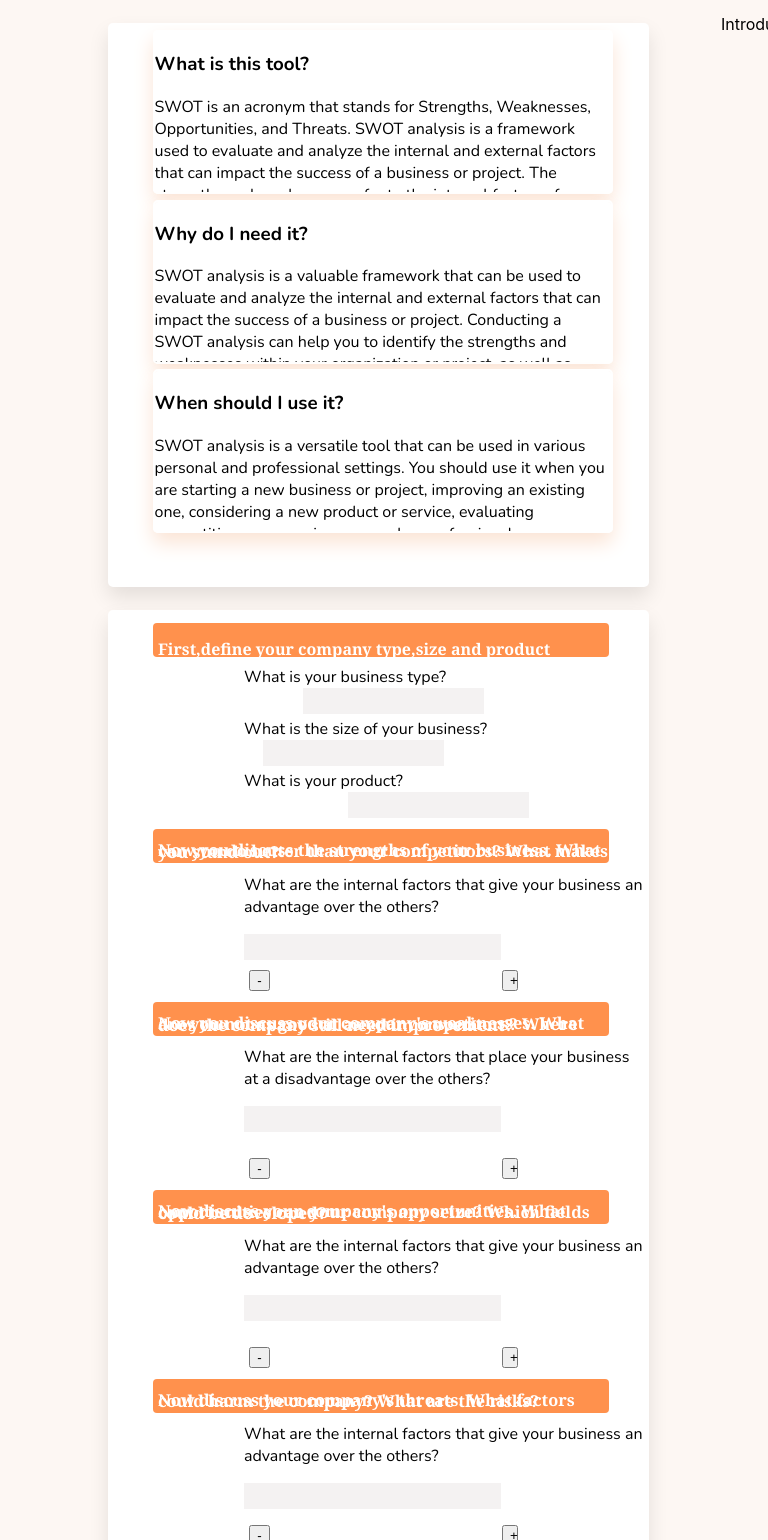
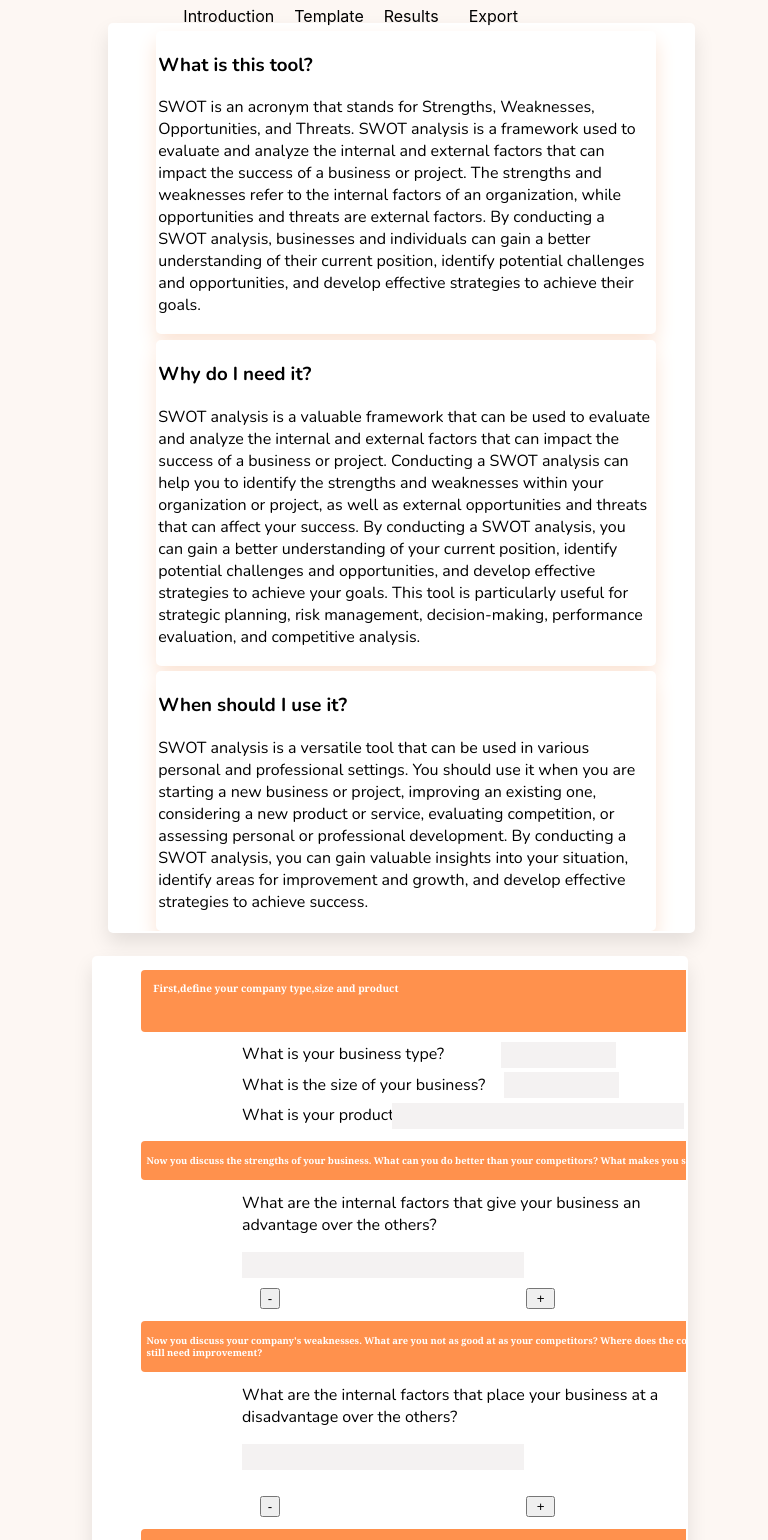
Before and after one commit to mollenwambui/react, a React (Create React App) app: page / in a window 768 px wide. Shown: the top 1540 px of the page. Built offline with nearby package versions, Linux system fonts and the light colour scheme.

Commit message:
media query

```diff
--- a/src/components/Export.css
+++ b/src/components/Export.css
@@ -20,3 +20,11 @@
     width: 75%;
     height: 11vh;
 }
+@media (min-width: 480px) and (max-width: 1024px) {
+    .pdf img{
+        width: 80%;
+        height: 16vh;
+        margin-left: -3%;
+    }
+
+  }
--- a/src/components/Export.js
+++ b/src/components/Export.js
@@ -179,7 +179,7 @@ const Export = ({ content }) => {
         <p>A new PowerPoint with the content will be created</p>
       </div>
     </div>
-      <div style={{ display: 'flex', alignItems: 'center',marginLeft:'58%',marginTop:'-15%' }}>
+      <div className='pd' style={{ display: 'flex', alignItems: 'center',marginLeft:'58%',marginTop:'-15%' }}>
         <div className='pdf'>
         <img src={pdf} alt="PDF Logo" onClick={generatePDF} style={{ cursor: 'pointer' }} />
       {loading && <p>Generating PDF...</p>}
--- a/src/components/Introduction.css
+++ b/src/components/Introduction.css
@@ -189,3 +189,77 @@ font-size: 20px;
 input :checked{
   color: #FF914D;
 }
+
+@media (min-width: 480px) and (max-width: 1024px) {
+  .card5 {
+    height: auto; /* Adjust the height to fit the content */
+    max-height: 70vh; /* Set a maximum height to prevent excessive scrolling */
+    width: 85%;
+    justify-content: center;
+    align-items: center;
+    background-color: white;
+    margin-top: 1%;
+    margin-left: 8%;
+    box-shadow: 0px 10px 20px #fbe4d5;
+    overflow: hidden; /* Hide overflow to prevent scrolling */
+    border: 2px solid white;
+    border-radius: 5px;
+    /* Add animation */
+    transform: translateY(20px);
+    opacity: 0;
+    animation: cardAnimation 0.5s forwards;
+  }
+  .card6{
+
+      height: auto; /* Adjust the height to fit the content */
+      max-height: 70vh; /* Set a maximum height to prevent excessive scrolling */
+      width: 85%;
+      justify-content: center;
+      align-items: center;
+      background-color: white;
+      margin-top: 1%;
+      margin-left: 8%;
+      box-shadow: 0px 10px 20px #fbe4d5;
+      overflow: hidden; /* Hide overflow to prevent scrolling */
+      border: 2px solid white;
+      border-radius: 5px;
+      /* Add animation */
+      transform: translateY(20px);
+      opacity: 0;
+      animation: cardAnimation 0.5s forwards;
+  }
+  .card7{
+    height: auto; /* Adjust the height to fit the content */
+    max-height: 70vh; /* Set a maximum height to prevent excessive scrolling */
+    width: 85%;
+    justify-content: center;
+    align-items: center;
+    background-color: white;
+    margin-top: 1%;
+    margin-left: 8%;
+    box-shadow: 0px 10px 20px #fbe4d5;
+    overflow: hidden; /* Hide overflow to prevent scrolling */
+    border: 2px solid white;
+    border-radius: 5px;
+    /* Add animation */
+    transform: translateY(20px);
+    opacity: 0;
+    animation: cardAnimation 0.5s forwards;
+  }
+  .card{
+    height: auto;
+    width: 76%;
+    justify-content: center;
+    align-items: center;
+    background-color: white;
+    margin-top: 3%;
+    margin-left: 14%;
+    box-shadow: 0px 10px 20px rgba(0, 0, 0, 0.1);
+
+    overflow-y: auto;
+    border: 2px solid white;
+    border-radius: 5px;
+    overflow-x: hidden;
+  }
+
+}
--- a/src/components/Navbar.css
+++ b/src/components/Navbar.css
@@ -61,11 +61,12 @@ nav {
     /* Add more styles as needed */
   }
   @media (min-width: 480px) and (max-width: 1024px) {
-    nav{
-      /* Adjust styles for smaller screens */
-        /* For example, you can change the layout to a vertical stack */
-        display: flex;
-        flex-direction: column;
-        align-items: center;
-        }
+    .navbar {
+      margin-left: -5%;
+      margin-top: -1%;
+
+      flex-direction: column;
+      align-items: center;
+      justify-content: center; /* Center align the items */
+    }
   }
--- a/src/components/Navbar.js
+++ b/src/components/Navbar.js
@@ -38,7 +38,7 @@ class Navbar extends React.Component {
               to="/results"
               onClick={() => this.scrollToSection('results')}
             >
-            Results
+              Results
             </Link>
           </li>
           <li>
@@ -46,7 +46,7 @@ class Navbar extends React.Component {
               to="/export"
               onClick={() => this.scrollToSection('export')}
             >
-            Export
+              Export
             </Link>
           </li>
         </ul>
--- a/src/components/ResultsPage.css
+++ b/src/components/ResultsPage.css
@@ -174,13 +174,35 @@
   .type{
     font-size: 18px;
    font-weight: bold;
+   margin-left: 10%;
   }
   .size{
     font-size: 18px;
     font-weight: bold;
+    margin-left: 20%;
   }
 
   .product{
     font-size: 18px;
     font-weight: bold;
+    margin-left: 17%;
   }
+
+  @media (min-width: 480px) and (max-width: 1024px) {
+    .card4 {
+      height: auto;
+      width: 75%;
+      justify-content: center;
+      align-items: center;
+      background-color: white;
+      margin-top: 3%;
+      margin-left: 14%;
+      box-shadow: 0px 10px 20px rgba(0, 0, 0, 0.1);
+      overflow-y: auto;
+      border: 2px solid white;
+      border-radius: 5px;
+      overflow-x: hidden;
+    }
+
+
+  }
--- a/src/components/UserGuide.css
+++ b/src/components/UserGuide.css
@@ -183,6 +183,13 @@
     margin-top: 2%;
     font-family: Cambria, Cochin, Georgia, Times, 'Times New Roman', serif;
 }
+.types{
+    margin-left: 57px;
+    width: 25%;
+}
+.prod{
+    width: 25%;
+}
 
 .fifth{
 
@@ -256,6 +263,13 @@
     height: 3vh;
 
   }
+  .sizes{
+    margin-left: 19px;
+    width: 25%;
+  }
+  .prod{
+    margin-left: 104px;
+  }
 
   .button-container {
     display: flex;
@@ -264,3 +278,146 @@
   .minus{
 margin-left: -50%;
   }
+  @media (min-width: 480px) and (max-width: 1024px) {
+
+        .first {
+          display: flex;
+          flex-direction: column;
+          align-items: flex-start; /* Align content at the top */
+          padding-left: 2%;
+          background-color: #FF914D;
+          border: none;
+          border-radius: 4px;
+          color: white;
+          font-weight: bold;
+          cursor: pointer;
+          width: 100%;
+          margin-left: 8%;
+         padding-bottom: 5%;
+       font-size: 10px;
+              height: auto;
+
+          font-family: Cambria, Cochin, Georgia, Times, 'Times New Roman', serif;
+          max-height: 800px; /* Adjust the max-height as needed */
+          overflow-y: auto;
+          word-wrap: break-word; /* Enable text wrapping within the box */
+        }
+       .second{
+        display: flex;
+        flex-direction: column;
+        align-items: flex-start;
+        padding-left: 2%;
+        background-color: #FF914D;
+        border: none;
+        border-radius: 4px;
+        color: white;
+        font-weight: bold;
+        cursor: pointer;
+        width: 100%;
+        margin-left: 8%;
+        font-size: 8px;
+        height: auto;
+        padding: 5px;
+        overflow-y: auto;
+        word-break: break-word;
+        line-height: 1.2;
+        text-overflow: ellipsis;
+
+       }
+       .card3{
+
+        height: auto;
+        width: 77%;
+        justify-content: center;
+        align-items: center;
+        background-color: white;
+        margin-top: 3%;
+        margin-left: 12%;
+        box-shadow: 0px 10px 20px rgba(0, 0, 0, 0.1);
+
+        overflow-y: auto;
+        border: 2px solid white;
+        border-radius: 5px;
+        overflow-x: hidden;
+      }
+      .third{
+            display: flex;
+        flex-direction: column;
+        align-items: flex-start;
+        padding-left: 2%;
+        background-color: #FF914D;
+        border: none;
+        border-radius: 4px;
+        color: white;
+        font-weight: bold;
+        cursor: pointer;
+        width: 100%;
+        margin-left: 8%;
+        font-size: 8px;
+        height: auto;
+        padding: 5px;
+        overflow-y: auto;
+        word-break: break-word;
+        line-height: 1.2;
+        text-overflow: ellipsis;
+      }
+        .forth{
+            display: flex;
+            flex-direction: column;
+            align-items: flex-start;
+            padding-left: 2%;
+            background-color: #FF914D;
+            border: none;
+            border-radius: 4px;
+            color: white;
+            font-weight: bold;
+            cursor: pointer;
+            width: 100%;
+            margin-left: 8%;
+            font-size: 8px;
+            height: auto;
+            padding: 5px;
+            overflow-y: auto;
+            word-break: break-word;
+            line-height: 1.2;
+            text-overflow: ellipsis;
+        }
+        .fifth{
+            display: flex;
+            flex-direction: column;
+            align-items: flex-start;
+            padding-left: 2%;
+            background-color: #FF914D;
+            border: none;
+            border-radius: 4px;
+            color: white;
+            font-weight: bold;
+            cursor: pointer;
+            width: 100%;
+            margin-left: 8%;
+            font-size: 8px;
+            height: auto;
+            padding: 5px;
+            overflow-y: auto;
+            word-break: break-word;
+            line-height: 1.2;
+            text-overflow: ellipsis;
+        }
+        .size{
+         margin-left:-1% ;
+           width: 65%;
+        }
+
+        .type{
+            margin-left: -1%;
+            width: 65%;
+        }
+        .prod{
+            margin-left: -2%;
+            width: 65%;
+        }
+        .plus{
+            width: 5%;
+        }
+
+    }
--- a/src/components/UserGuide.js
+++ b/src/components/UserGuide.js
@@ -101,19 +101,19 @@ const UserGuide = ()=>{
          <div className='label'>
          <label>
         What is your business type?
-        <input type="text" value={business} onChange={(e) => setBusiness(e.target.value)}    style={{ marginLeft: '59px' }} />
+        <input className='types'  type="text" value={business} onChange={(e) => setBusiness(e.target.value)} />
       </label>
          </div>
          <div className='label2'>
          <label>
         What is the size of your business?
-        <input type="text" value={size} onChange={(e) => setSize(e.target.value)}    style={{ marginLeft: '19px' }} />
+        <input className='sizes'   type="text" value={size} onChange={(e) => setSize(e.target.value)}   />
       </label>
          </div>
          <div className='label2'>
          <label>
         What is your product?
-        <input type="text" value={product} onChange={(e) => setProduct(e.target.value)}    style={{ marginLeft: '104px' }} />
+        <input  className='prod' type="text" value={product} onChange={(e) => setProduct(e.target.value)}  />
       </label>
          </div>
          </div>
```
